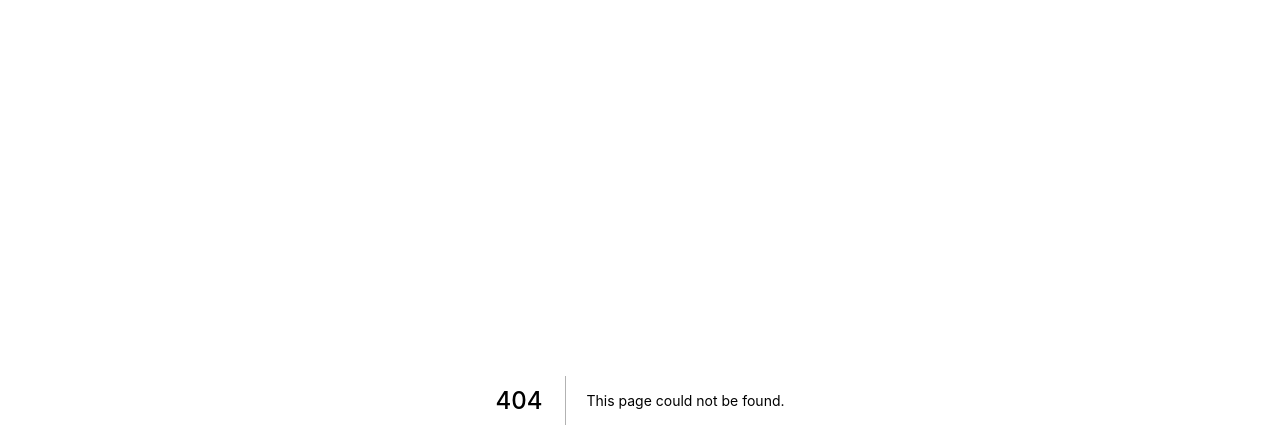
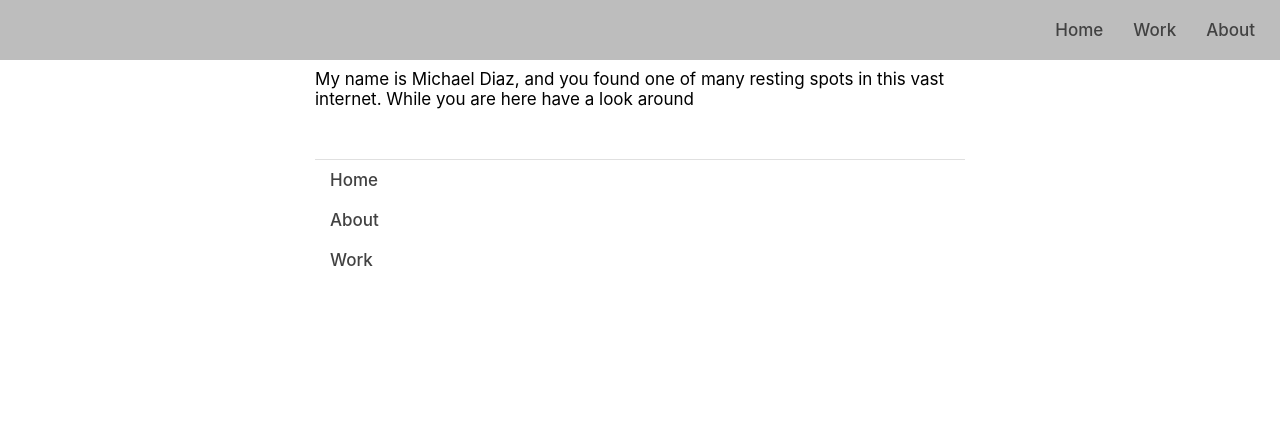
Before and after one commit to croculator/portfolio-site, a Next.js app: page /home in a window 1280 px wide. Before the commit this address had no page. Shown: the top 448 px of the page. Built offline with nearby package versions, Linux system fonts and the light colour scheme.

Commit message:
added more pages and setting up css themeing

```diff
--- a/components/box.js
+++ b/components/box.js
@@ -1,4 +1,4 @@
-import { styled } from '@stitches/react';
+import { styled } from '../stitches.config.ts';
 
 const Box = styled('div');
 
--- a/components/footer.js
+++ b/components/footer.js
@@ -2,29 +2,52 @@ import Box from "../components/box";
 import { TwitterLogoIcon, GitHubLogoIcon } from "@modulz/radix-icons";
 import Link from "next/link";
 import { ReaderIcon } from "@modulz/radix-icons";
+import { styled } from '../stitches.config.ts';
+
+const NavElement = styled('navelement', {
+  display: 'block',
+  borderRadius: '$round',
+  fontSize: '$5',
+  padding: '$2 $3',
+  border: '2px solid $turq',
+  color: '$gray100',
+  fontWeight: 500,
+
+  '&:hover': {
+    backgroundColor: '$turq',
+    color: '$black',
+  },
+});
 
 const Footer = ({ }) => {
   return (
-    <Box>
+    <Box css={{ width: 650, margin: 'auto', position: 'auto', bottom: 0, }}>
 
       <Box
       css={{
         borderTop: "1px solid",
-        borderColor: "$border",
+        borderColor: "$gray600",
         py: "$4",
         display: "grid",
         gridTemplateColumns: "repeat(1, minmax(0, 1fr))",
-        margin: "0 auto",
+        marginTop: 50,
+        margin: "50 auto",
         fontSize: "$1",
         px: "$4",
         "@bp2": {
           gridTemplateColumns: "repeat(3, minmax(0, 1fr))",
         },
       }}
-
     />
 
-    <p>footer</p>
+      <Box>
+        <Link href="/home"><NavElement>Home</NavElement></Link>
+        <Link href="/about"><NavElement>About</NavElement></Link>
+        <Link href="/work"><NavElement>Work</NavElement></Link>
+      </Box>
+
+
+
 
 
     </Box>
--- a/components/layout.js
+++ b/components/layout.js
@@ -1,11 +1,26 @@
 import Box from "../components/box";
 import Footer from "../components/footer";
+import Nav from "../components/nav"
 
-const Layout = ({  children }) => {
+const Layout = ({ pageTitle, children }) => {
   return (
-      <>
-        {children}
-        <Footer/>
+    <>
+        <Box css= {{
+            boxSizing: 'border-box',
+            justifyContent: 'center',
+            alignItems: 'center',
+            maxWidth: 650,
+            margin: 'auto',
+            // /backgroundColor: '#ECEAE3'
+
+        }}>
+            <title>{ pageTitle }</title>
+
+            {children}
+
+            <Footer/>
+        </Box>
+        <Nav/>
     </>
   );
 };
--- /dev/null
+++ b/components/nav.js
@@ -0,0 +1,50 @@
+import Box from "../components/box";
+import { TwitterLogoIcon, GitHubLogoIcon } from "@modulz/radix-icons";
+import Link from "next/link";
+import { ReaderIcon } from "@modulz/radix-icons";
+import { styled } from '../stitches.config.ts';
+
+
+ const NavElement = styled('navelement', {
+    borderRadius: '$round',
+    fontSize: '$5',
+    padding: '$2 $3',
+    border: '2px solid $turq',
+    color: '$gray100',
+    fontWeight: 500,
+
+    '&:hover': {
+      backgroundColor: '$turq',
+      color: '$black',
+    },
+  });
+
+
+const Nav = ({ }) => {
+  return (
+    <>
+        <Box css={{
+            overflow: 'hidden',
+            backgroundColor: '$gray500',
+            position: 'fixed',
+            top: 0,
+            width: '100%',
+            height: 60,
+            display: 'flex',
+            justifyContent: 'flex-end',
+
+
+        }}>
+
+        <Box css={{ margin: 10, width: 500, boxSizing: 'border-box', display: 'flex', justifyContent: 'flex-end',}}>
+            <Link href="/home"><NavElement>Home</NavElement></Link>
+            <Link href="/work"><NavElement>Work</NavElement></Link>
+            <Link href="/about"><NavElement>About</NavElement></Link>
+        </Box>
+
+        </Box>
+    </>
+  );
+};
+
+export default Nav;
--- /dev/null
+++ b/pages/home.js
@@ -0,0 +1,20 @@
+import * as React from 'react'
+import Layout from "../components/layout";
+import Box from "../components/box";
+
+const Home = () => {
+    return (
+        <Layout pageTitle="home">
+            <Box css={{ fontSize: '$9'}}>
+                Hello Traveler,
+            </Box>
+
+            <Box css={{fontSize: '$5', marginTop: '$3'}}>
+                My name is Michael Diaz, and you found one of many resting spots in this
+vast internet.  While you are here have a look around
+            </Box>
+        </Layout>
+    )
+}
+
+export default Home;
--- a/pages/index.js
+++ b/pages/index.js
@@ -6,7 +6,6 @@ import Layout from "../components/layout";
 export default function Home() {
   return (
     <>
-
     <Layout>
       <p>hello</p>
     </Layout>
--- a/stitches.config.ts
+++ b/stitches.config.ts
@@ -1,17 +1,44 @@
 import { createStitches } from "@stitches/react";
 
-export const { styled, css } = createStitches({
+export const {
+  styled,
+  css,
+  globalCss,
+  keyframes,
+  getCssText,
+  theme,
+  createTheme,
+  config,
+} = createStitches({
   theme: {
     colors: {
+
+      blur: "rgba(0, 0, 0, 0.5)",
+      border: "#424242",
+
+      gray100: "#424242",
+      gray200: "#616161",
+      gray300: "#757575",
+      gray400: "#9E9E9E",
+      gray50: "#212121",
+      gray500: "#BDBDBD",
+      gray600: "#E0E0E0",
+      gray700: "#EEEEEE",
+      gray800: "#F5F5F5",
+      gray900: "#FAFAFA",
+
+      hiContrast: "#ffffff",
+      loContrast: "#000000",
+      table: "transparent",
+      black: "#000000",
+      white: "#ffffff",
+      blue: "#52a9ff",
+      green: "#26B38D",
+      highlighter: "#E6A6BE",
+      red: "#FF4343",
+
       hiContrast: "hsl(206,10%,5%)",
       loContrast: "white",
-
-      gray100: "hsl(206,22%,99%)",
-      gray200: "hsl(206,12%,97%)",
-      gray300: "hsl(206,11%,92%)",
-      gray400: "hsl(206,10%,84%)",
-      gray500: "hsl(206,10%,76%)",
-      gray600: "hsl(206,10%,44%)",
 
       purple100: "hsl(252,100%,99%)",
       purple200: "hsl(252,100%,98%)",
@@ -37,12 +64,15 @@ export const { styled, css } = createStitches({
       6: "35px"
     },
     fontSizes: {
-      1: "12px",
-      2: "13px",
+      1: "8px",
+      2: "10px",
       3: "15px",
-      4: "17px",
-      5: "19px",
-      6: "21px"
+      4: "13px",
+      5: "17px",
+      6: "22px",
+      7: "28px",
+      8: "35px",
+      9: "44px",
     },
     fonts: {
       system: "system-ui"
```
Also changed, not shown: index.tsx (deleted, +0 -54 lines), pages/about.js (added, +18 -0 lines), pages/work.js (added, +46 -0 lines).
